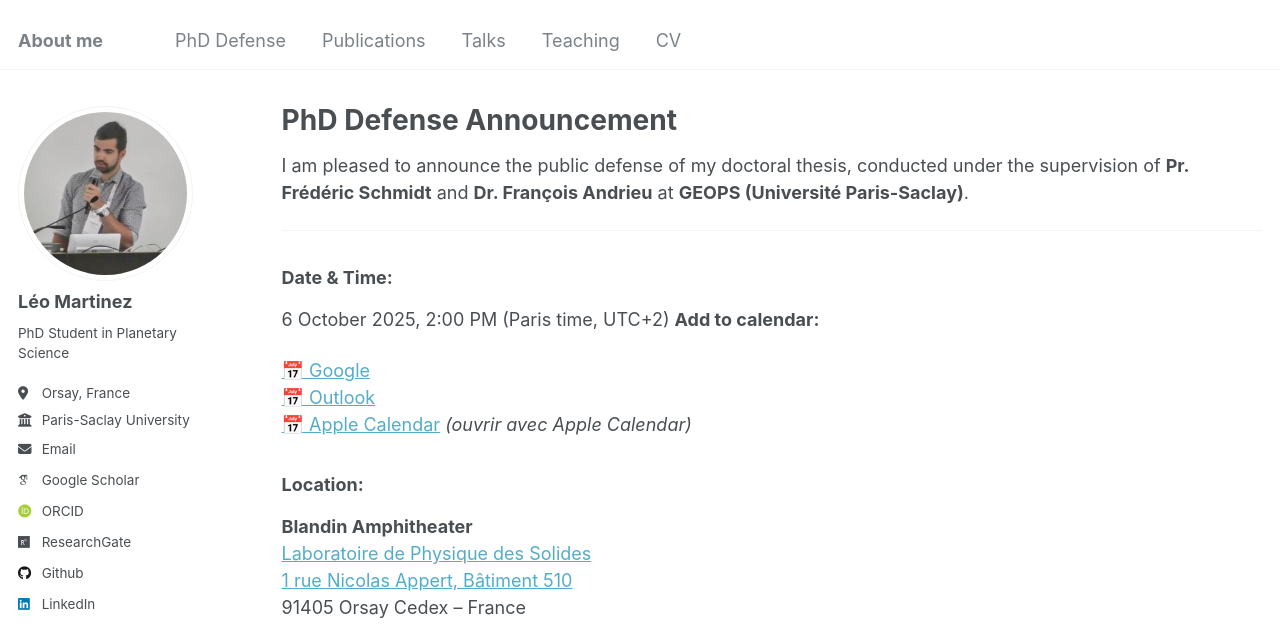
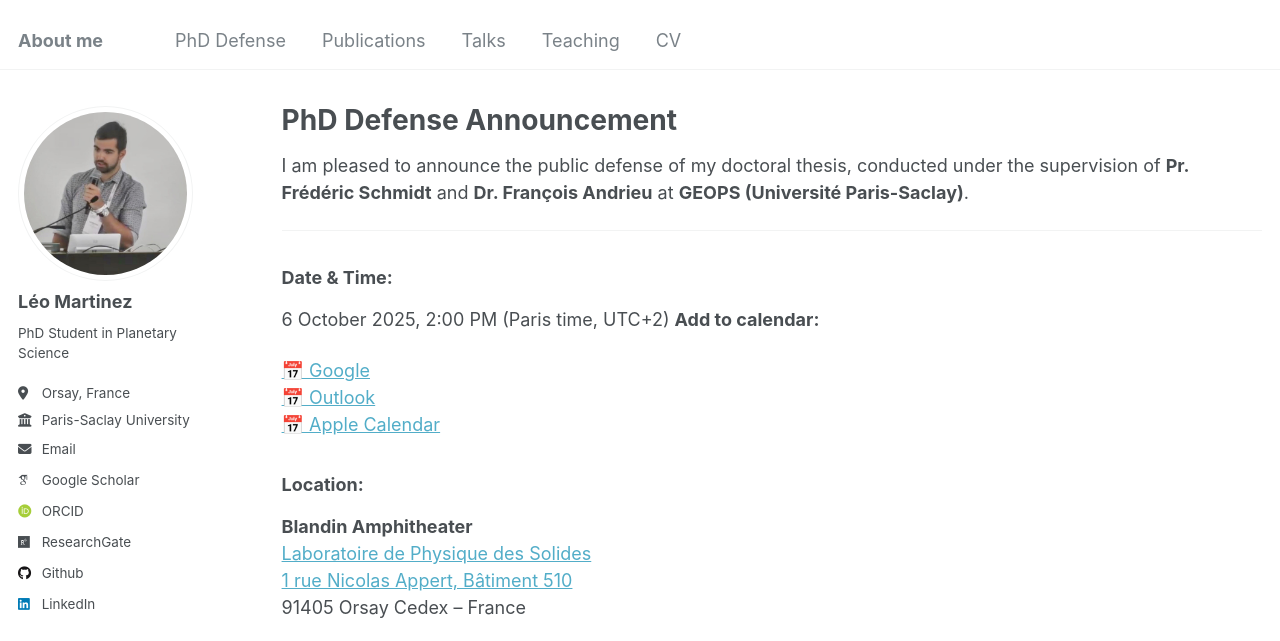
Before and after one commit to leomrtinez/leomrtinez.github.io, a Jekyll site: the page built from _pages/PhD_defense.md, in a window 1280 px wide and 900 px high, cut to the strip 0-641 px from the top of the window. Built offline with Jekyll 4.4.1, drawn with Linux system fonts in a browser that asks for light colours; some web fonts are replaced.

Commit message:
Update PhD_defense.md

```diff
--- a/_pages/PhD_defense.md
+++ b/_pages/PhD_defense.md
@@ -19,7 +19,7 @@ I am pleased to announce the public defense of my doctoral thesis, conducted und
 
 [📅 Google](https://calendar.google.com/calendar/render?action=TEMPLATE&text=PhD+Defense+Léo+Martinez&dates=20251006T120000Z/20251006T160000Z&details=PhD+Defense+under+the+supervision+of+Prof.+Frédéric+Schmidt+and+Dr.+François+Andrieu+at+GEOPS+(Université+Paris-Saclay).+Join+via+Zoom:+https://universite-paris-saclay-fr.zoom.us/j/93874359215pwd=8HtlagOW527a09Ha36V3OxPGl9F8BY.1&location=Amphithéâtre+Blandin,+Laboratoire+de+Physique+des+Solides,+1+Rue+Nicolas+Appert,+91405+Orsay+Cedex,+France)
 [📅 Outlook](https://outlook.live.com/calendar/0/deeplink/compose?subject=PhD%20Defense%20Léo%20Martinez&body=PhD%20Defense%20under%20the%20supervision%20of%20Prof.%20Frédéric%20Schmidt%20and%20Dr.%20François%20Andrieu%20at%20GEOPS%20(Université%20Paris-Saclay).%20Join%20via%20Zoom:%20https://universite-paris-saclay-fr.zoom.us/j/93874359215pwd=8HtlagOW527a09Ha36V3OxPGl9F8BY.1&startdt=2025-10-06T12:00:00Z&enddt=2025-10-06T16:00:00Z&location=Amphithéâtre%20Blandin,%20Laboratoire%20de%20Physique%20des%20Solides,%201%20Rue%20Nicolas%20Appert,%2091405%20Orsay%20Cedex,%20France)
-[📅 Apple Calendar](https://www.google.com/calendar/render?action=TEMPLATE&text=PhD+Defense+Léo+Martinez&dates=20251006T120000Z/20251006T160000Z&details=PhD%20Defense...&location=Orsay) *(ouvrir avec Apple Calendar)*
+[📅 Apple Calendar](https://www.google.com/calendar/render?action=TEMPLATE&text=PhD+Defense+Léo+Martinez&dates=20251006T120000Z/20251006T160000Z&details=PhD%20Defense...&location=Orsay)
 
 
 
```
